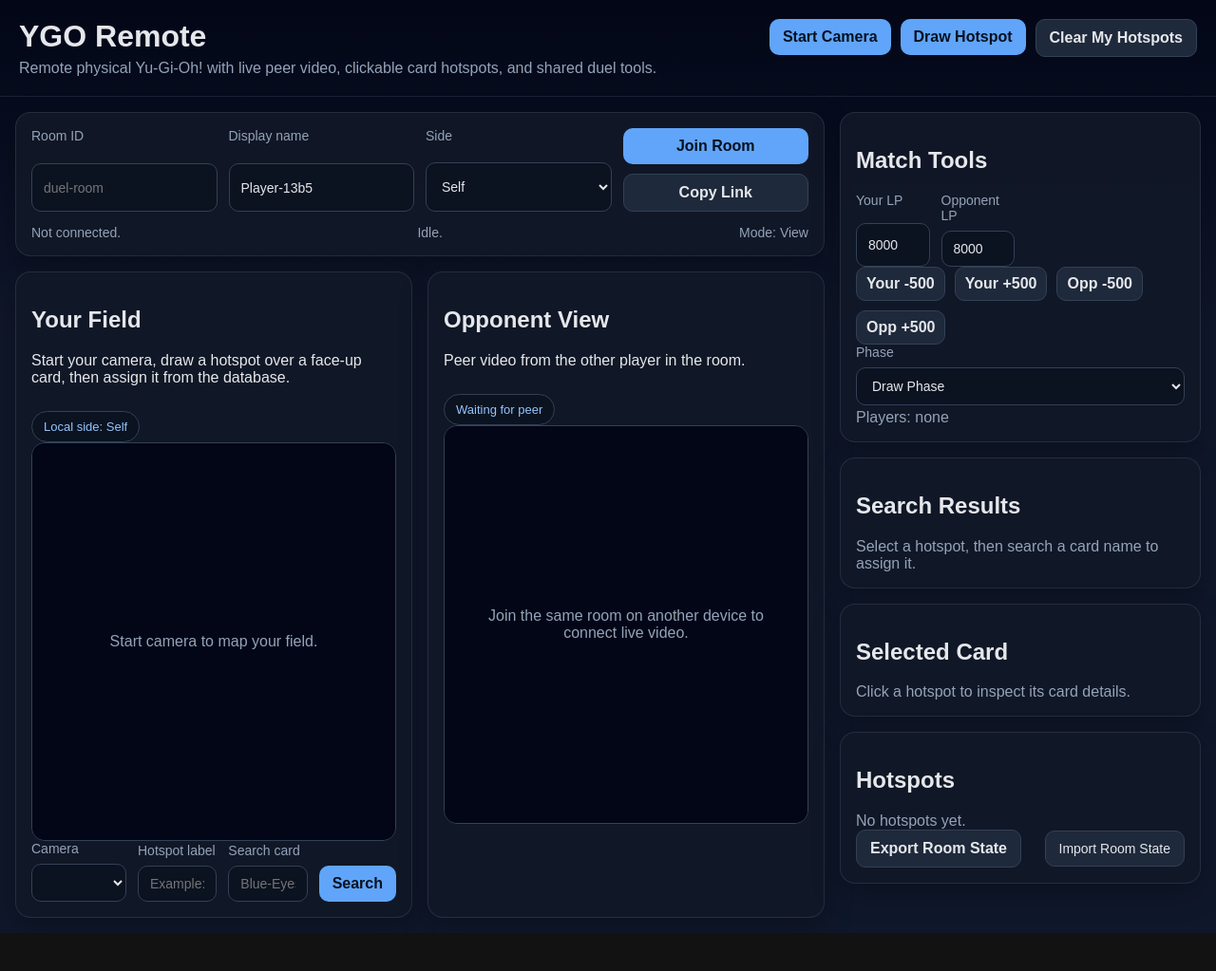
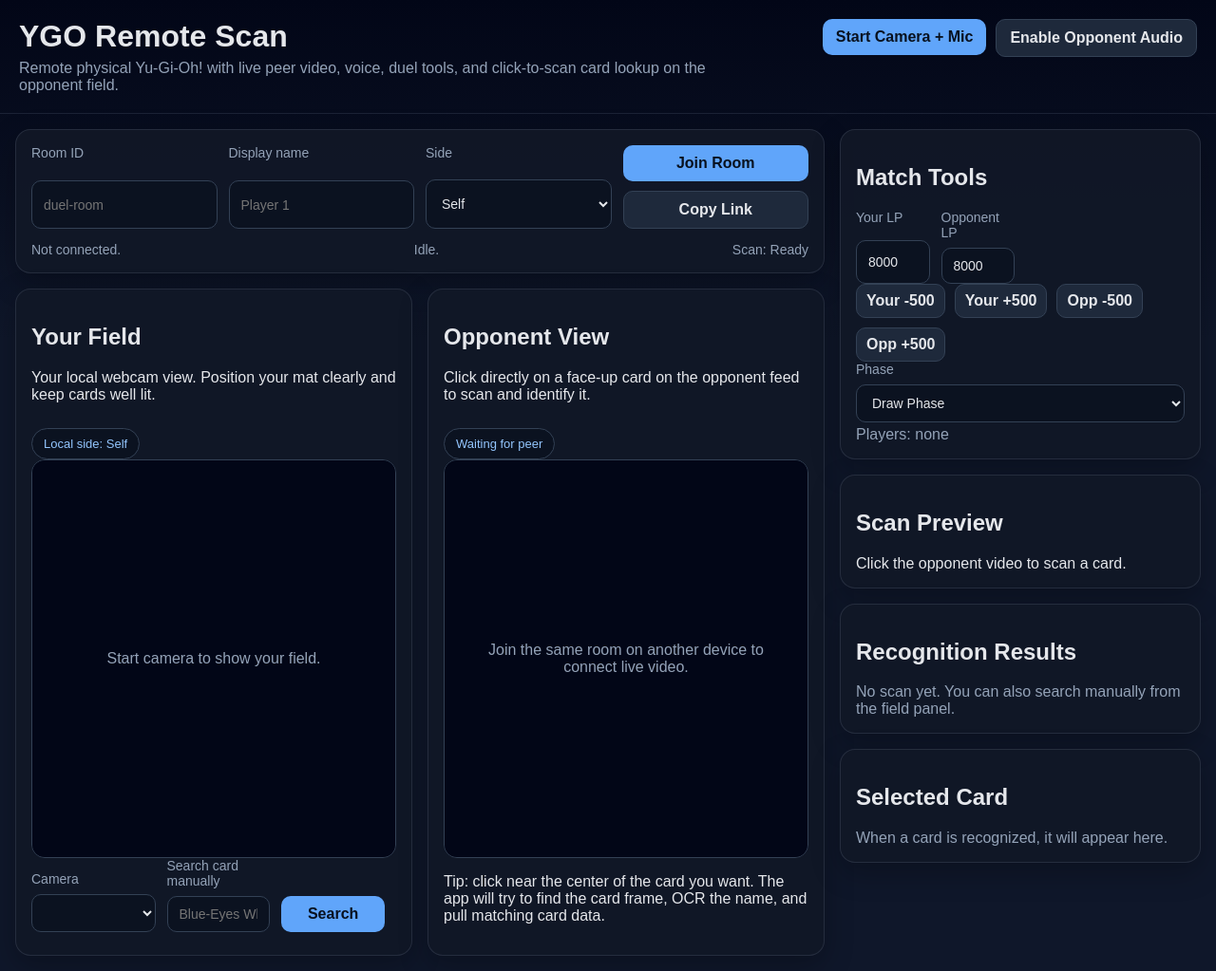
Before and after one commit to ollietrolley11/ygo-remote, a website: page public/index.html in a window 1280 px wide. Shown: the whole page at 95% size. Before the commit the page ends 983 px from the top, so only its background shows below. Drawn offline with Linux system fonts and the light colour scheme; no server answers; a script that the page names is missing.

Commit message:
Update index.html

```diff
--- a/public/index.html
+++ b/public/index.html
@@ -3,25 +3,24 @@
 <head>
   <meta charset="UTF-8" />
   <meta name="viewport" content="width=device-width, initial-scale=1.0" />
-  <title>YGO Remote</title>
+  <title>YGO Remote Scan</title>
   <link rel="stylesheet" href="styles.css" />
 </head>
 <body>
   <header class="topbar">
     <div>
-      <h1>YGO Remote</h1>
-      <p>Remote physical Yu-Gi-Oh! with live peer video, clickable card hotspots, and shared duel tools.</p>
+      <h1>YGO Remote Scan</h1>
+      <p>Remote physical Yu-Gi-Oh! with live peer video, voice, duel tools, and click-to-scan card lookup on the opponent field.</p>
     </div>
     <div class="top-actions">
-      <button id="startCameraBtn">Start Camera</button>
-      <button id="drawModeBtn">Draw Hotspot</button>
-      <button id="clearBoxesBtn" class="secondary">Clear My Hotspots</button>
+      <button id="startCameraBtn">Start Camera + Mic</button>
+      <button id="enableAudioBtn" class="secondary" disabled>Enable Opponent Audio</button>
     </div>
   </header>
 
   <main class="layout">
     <section class="main-column">
-      <section class="panel room-panel">
+      <section class="panel">
         <div class="room-grid">
           <label>
             Room ID
@@ -46,7 +45,7 @@
         <div class="status-row">
           <span id="roomStatus">Not connected.</span>
           <span id="syncStatus">Idle.</span>
-          <span id="modeBadge">Mode: View</span>
+          <span id="modeBadge">Scan: Ready</span>
         </div>
       </section>
 
@@ -55,28 +54,23 @@
           <div class="field-header">
             <div>
               <h2>Your Field</h2>
-              <p>Start your camera, draw a hotspot over a face-up card, then assign it from the database.</p>
+              <p>Your local webcam view. Position your mat clearly and keep cards well lit.</p>
             </div>
             <div class="badge" id="localBadge">Local side: Self</div>
           </div>
 
           <div class="video-shell">
             <video id="video" autoplay playsinline muted></video>
-            <canvas id="overlay"></canvas>
-            <div class="video-empty" id="videoEmpty">Start camera to map your field.</div>
+            <div class="video-empty" id="videoEmpty">Start camera to show your field.</div>
           </div>
 
-          <div class="controls-grid">
+          <div class="controls-grid compact-grid">
             <label>
               Camera
               <select id="cameraSelect"></select>
             </label>
             <label>
-              Hotspot label
-              <input id="hotspotLabel" type="text" placeholder="Example: Opponent boss monster" />
-            </label>
-            <label>
-              Search card
+              Search card manually
               <input id="cardSearchInput" type="text" placeholder="Blue-Eyes White Dragon" />
             </label>
             <button id="searchBtn">Search</button>
@@ -87,14 +81,17 @@
           <div class="field-header">
             <div>
               <h2>Opponent View</h2>
-              <p>Peer video from the other player in the room.</p>
+              <p>Click directly on a face-up card on the opponent feed to scan and identify it.</p>
             </div>
             <div class="badge" id="remoteBadge">Waiting for peer</div>
           </div>
-          <div class="video-shell remote-shell">
+
+          <div class="video-shell remote-shell" id="remoteShell">
             <video id="remoteVideo" autoplay playsinline></video>
+            <canvas id="remoteOverlay"></canvas>
             <div class="video-empty" id="remoteEmpty">Join the same room on another device to connect live video.</div>
           </div>
+          <p class="helper-text">Tip: click near the center of the card you want. The app will try to find the card frame, OCR the name, and pull matching card data.</p>
         </article>
       </section>
     </section>
@@ -133,25 +130,20 @@
       </section>
 
       <section class="panel">
-        <h2>Search Results</h2>
-        <div id="searchResults" class="search-results empty">Select a hotspot, then search a card name to assign it.</div>
+        <h2>Scan Preview</h2>
+        <div id="scanPreview" class="scan-preview empty">
+          Click the opponent video to scan a card.
+        </div>
+      </section>
+
+      <section class="panel">
+        <h2>Recognition Results</h2>
+        <div id="searchResults" class="search-results empty">No scan yet. You can also search manually from the field panel.</div>
       </section>
 
       <section class="panel">
         <h2>Selected Card</h2>
-        <div id="cardDetails" class="card-details empty">Click a hotspot to inspect its card details.</div>
-      </section>
-
-      <section class="panel">
-        <h2>Hotspots</h2>
-        <div id="boxList" class="box-list empty">No hotspots yet.</div>
-        <div class="panel-actions">
-          <button id="exportBtn" class="secondary">Export Room State</button>
-          <label class="import-label secondary">
-            Import Room State
-            <input id="importInput" type="file" accept="application/json" hidden />
-          </label>
-        </div>
+        <div id="cardDetails" class="card-details empty">When a card is recognized, it will appear here.</div>
       </section>
     </aside>
   </main>
@@ -168,6 +160,8 @@
   </template>
 
   <script src="sample-cards.js"></script>
+  <script async src="https://docs.opencv.org/4.x/opencv.js"></script>
+  <script src="https://cdn.jsdelivr.net/npm/tesseract.js@5/dist/tesseract.min.js"></script>
   <script src="client.js"></script>
 </body>
 </html>
```
